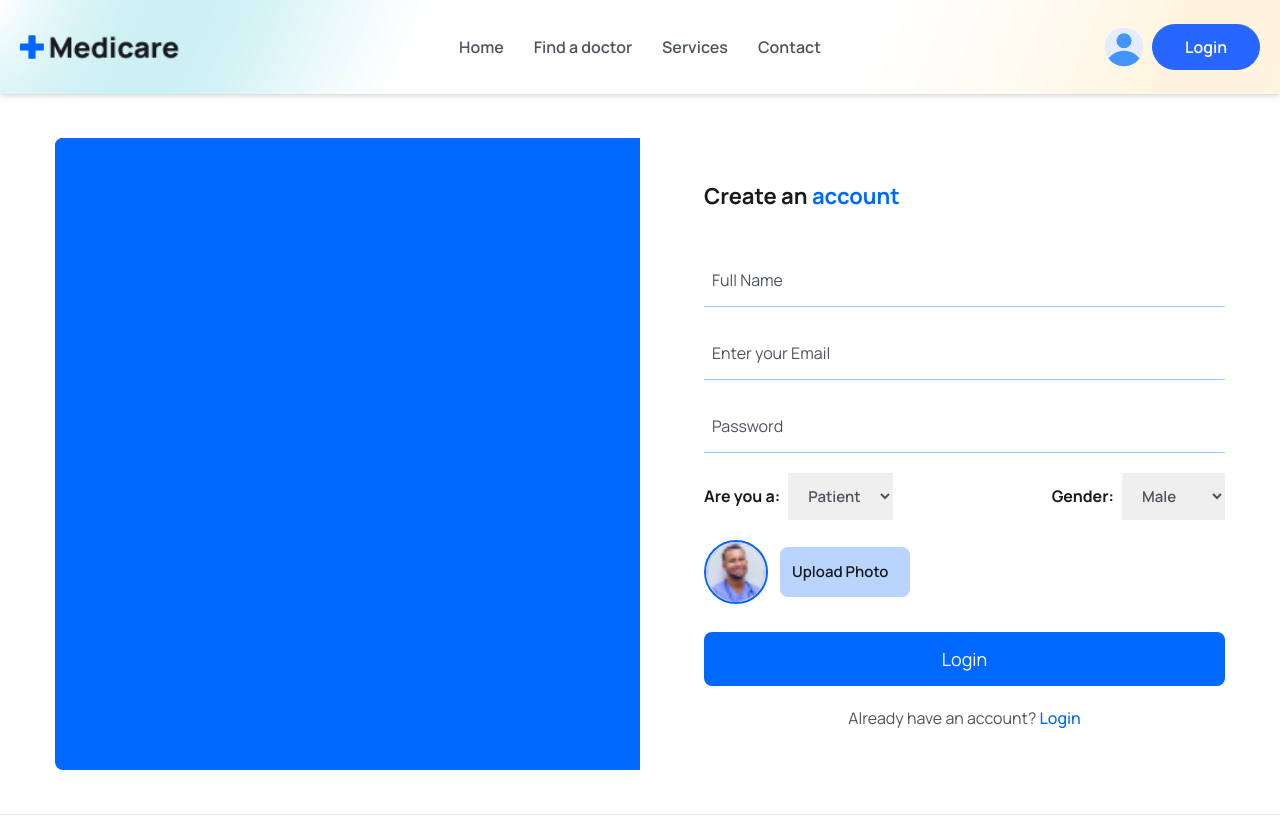
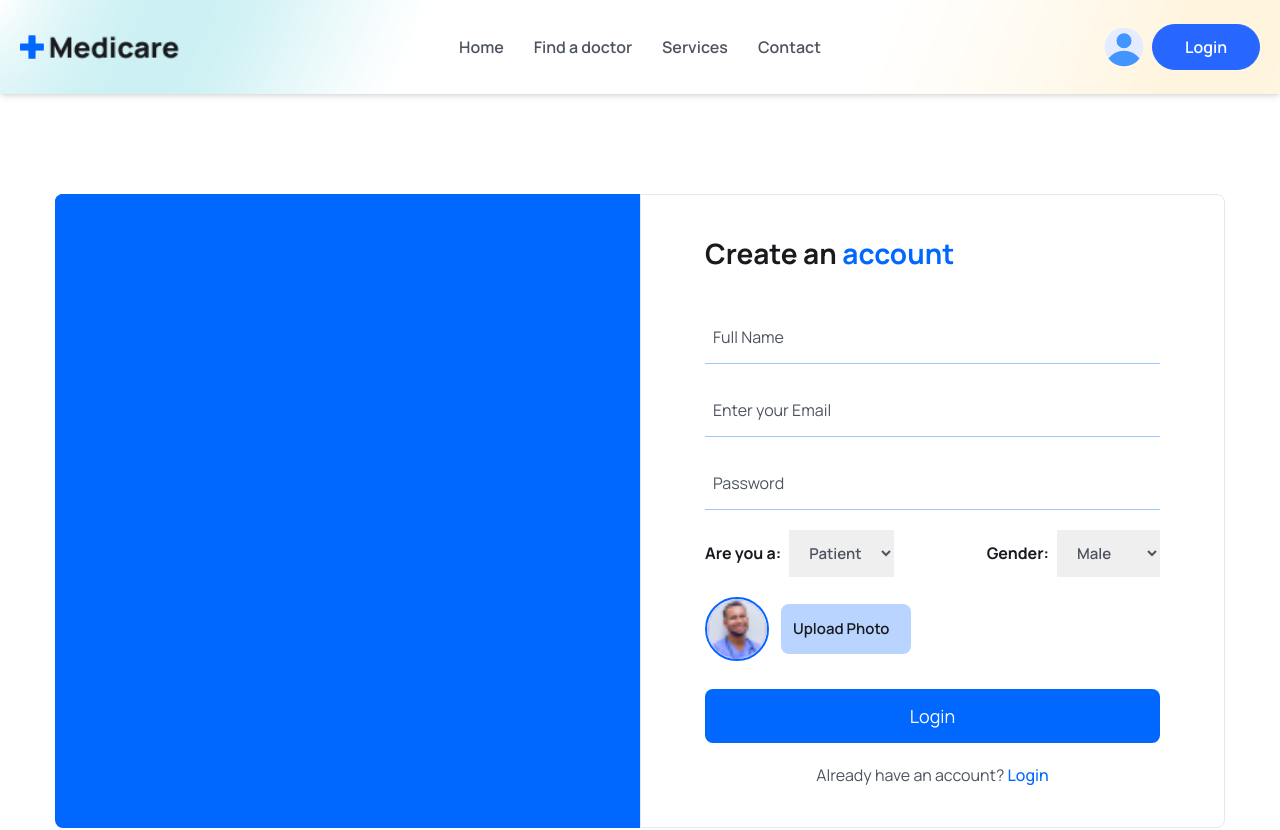
Before and after one commit to Shohanur-Shohan/medicare-booking-frontend, a React (Vite) app: page /register in a window 1280 px wide. Shown: the top 830 px of the page. Built offline with nearby package versions, Linux system fonts and the light colour scheme; grey boxes are pictures that could not be loaded.

Commit message:
login & register page done

```diff
--- a/src/pages/Register.jsx
+++ b/src/pages/Register.jsx
@@ -1,11 +1,11 @@
 import { useState } from "react";
+import { Link } from "react-router-dom";
 
 const Register = () => {
   const [eye, setEye] = useState(false);
 
   return (
-    <section className="px-5 xl:px-0">
-      <div className="mx-auto flex min-h-[90vh] max-w-[1170px] items-center justify-center">
+    <section className="mx-auto flex min-h-[90vh] max-w-[1170px] items-center justify-center px-2 py-[100px] sm:px-5 xl:px-0">
       <div className="grid grid-cols-1 lg:grid-cols-2">
         <div className="hidden rounded-l-lg bg-primaryColor lg:block">
           <figure className="rounded-lg">
@@ -16,8 +16,8 @@ const Register = () => {
             />
           </figure>
         </div>
-          <div className="rounded-l-lg py-10 lg:pl-16">
-            <h3 className="mb-10 text-[22px] font-bold leading-9 text-headingColor">
+        <div className="rounded-lg border border-gray-200 px-4 py-10 sm:px-6 lg:rounded-none lg:rounded-r-lg lg:px-16">
+          <h3 className="mb-10 text-[22px] font-bold leading-9 text-headingColor md:text-[28px]">
             Create an <span className="text-primaryColor">account</span>
           </h3>
           <form>
@@ -102,12 +102,11 @@ const Register = () => {
             </div>
             <p className="mt-5 text-center text-textColor">
               Already have an account?{" "}
-                <a className="font-medium text-primaryColor" href="/login">
+              <Link className="font-medium text-primaryColor" to="/login">
                 Login
-                </a>
+              </Link>
             </p>
           </form>
-          </div>
         </div>
       </div>
     </section>
```
Lines whose indentation alone changed are shown as unchanged.
